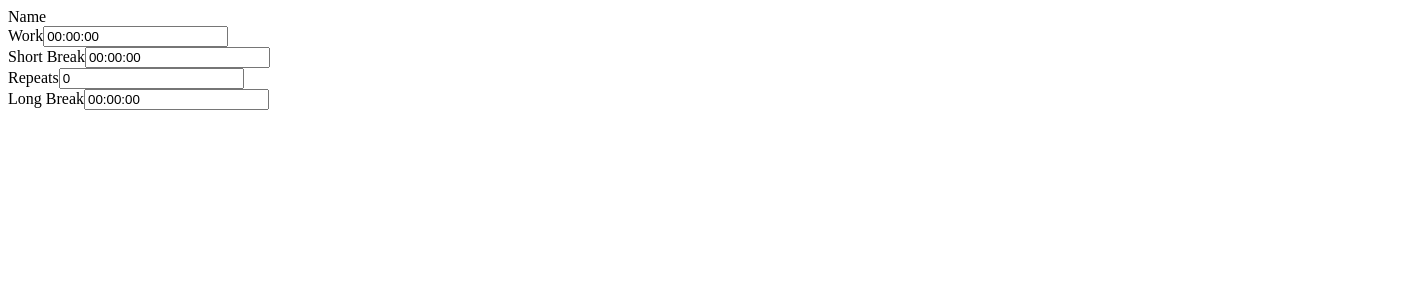
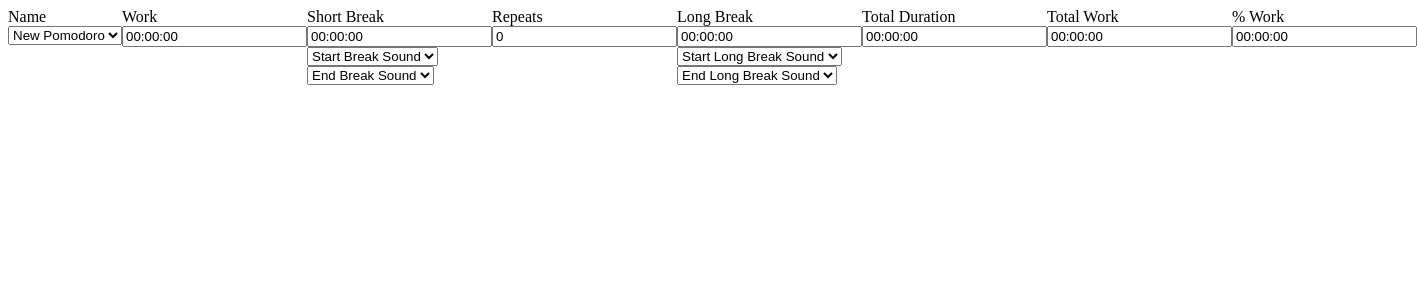
Before and after one commit to ericasu33/sprig, a React (Create React App) app: page / in a window 1280 px wide. Shown: the top 300 px of the page, 1417 px wide, since content can reach past the window. Built offline with nearby package versions, Linux system fonts and the light colour scheme.

Commit message:
Add styles (incomplete) and more forms
Add basic sound dropdown form.
Use sound dropdown form as a fill-in for the Pomodoro name form.
Add general styles for entire form.

```diff
--- /dev/null
+++ b/src/components/PomodoroForm.scss
@@ -0,0 +1,8 @@
+.pomodoro-form {
+  display: flex;
+  flex-direction: row;
+  > * {
+    display: flex;
+    flex-direction: column;
+  }
+}
--- a/src/components/PomodoroForm.tsx
+++ b/src/components/PomodoroForm.tsx
@@ -1,13 +1,36 @@
-import React from 'react';
+import React, { useEffect, useState } from 'react';
+import './PomodoroForm.scss';
 import StepInputInt from './StepInputInt';
 import StepInputTimer from './StepInputTimer';
 
 const PomodoroForm = (props: any) => {
+  const [sounds, setSounds]: [Array<string | undefined>, Function] = useState([])
+
+  useEffect(() => {
+    setSounds([
+      "test1.mp3",
+      "test2.mp3",
+      "test3.mp3",
+    ]);
+  },[]);
+  const soundOptions = sounds.map((sound) => {
+    return (
+      <option
+        value={sound}
+      >
+        {sound}
+      </option>
+    );
+  });
+
   return (
-    <div>
+    <div className="pomodoro-form">
       <div>
         <label>Name</label>
-
+        <select>
+          {soundOptions}
+          <option selected disabled value="new-pomodoro">New Pomodoro</option>
+        </select>
       </div>
       <div>
         <label>Work</label>
@@ -16,6 +39,18 @@ const PomodoroForm = (props: any) => {
       <div>
         <label>Short Break</label>
         <StepInputTimer></StepInputTimer>
+        <div>
+          <select>
+            <option selected disabled value="none">Start Break Sound</option>
+            <option value="none">none</option>
+            {soundOptions}
+          </select>
+          <select>
+            <option selected disabled value="none">End Break Sound</option>
+            <option value="none">none</option>
+            {soundOptions}
+          </select>
+        </div>
       </div>
       <div>
         <label>Repeats</label>
@@ -24,6 +59,30 @@ const PomodoroForm = (props: any) => {
       <div>
         <label>Long Break</label>
         <StepInputTimer></StepInputTimer>
+        <div>
+          <select>
+            <option selected disabled value="none">Start Long Break Sound</option>
+            <option value="none">none</option>
+            {soundOptions}
+          </select>
+          <select>
+            <option selected disabled value="none">End Long Break Sound</option>
+            <option value="none">none</option>
+            {soundOptions}
+          </select>
+        </div>
+      </div>
+      <div>
+        <label>Total Duration</label>
+        <StepInputTimer disabled/>
+      </div>
+      <div>
+        <label>Total Work</label>
+        <StepInputTimer disabled/>
+      </div>
+      <div>
+        <label>% Work</label>
+        <StepInputTimer disabled/>
       </div>
     </div>
   );
```
